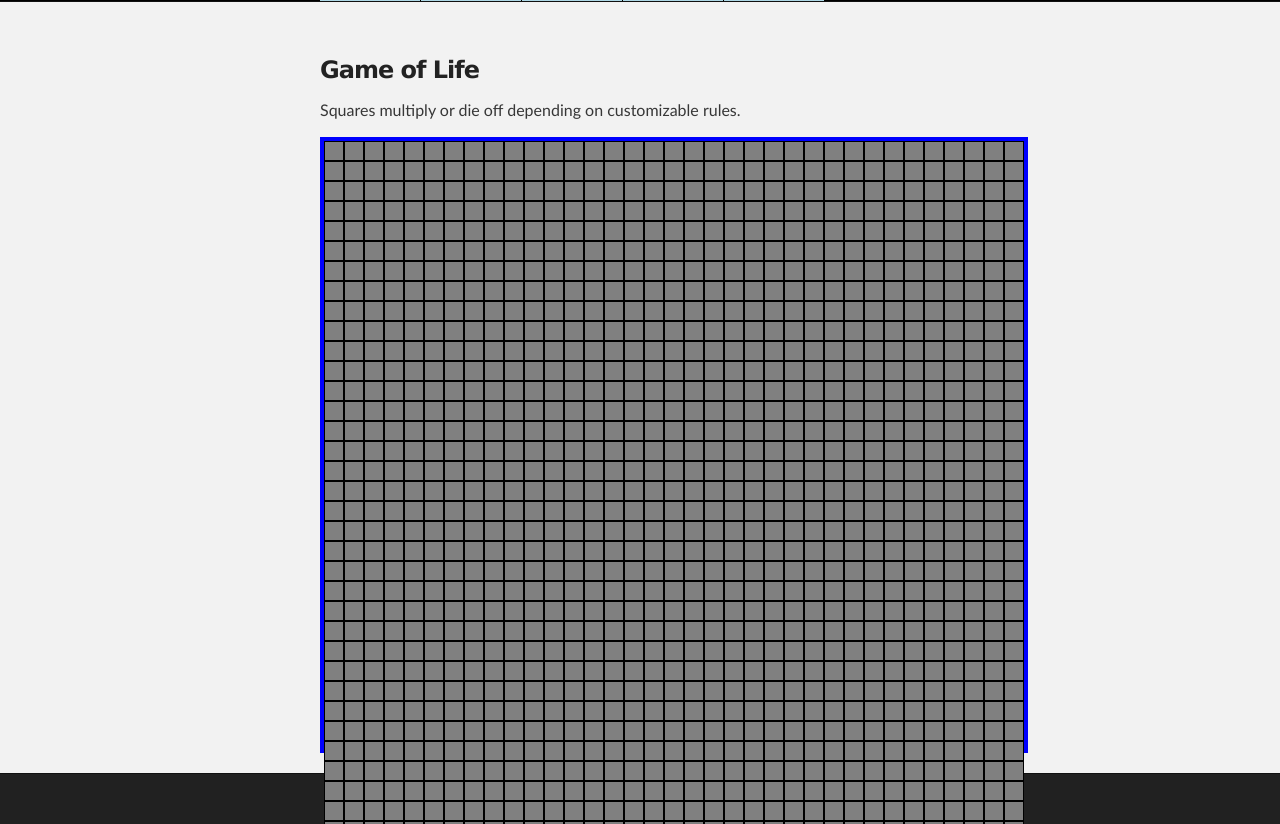
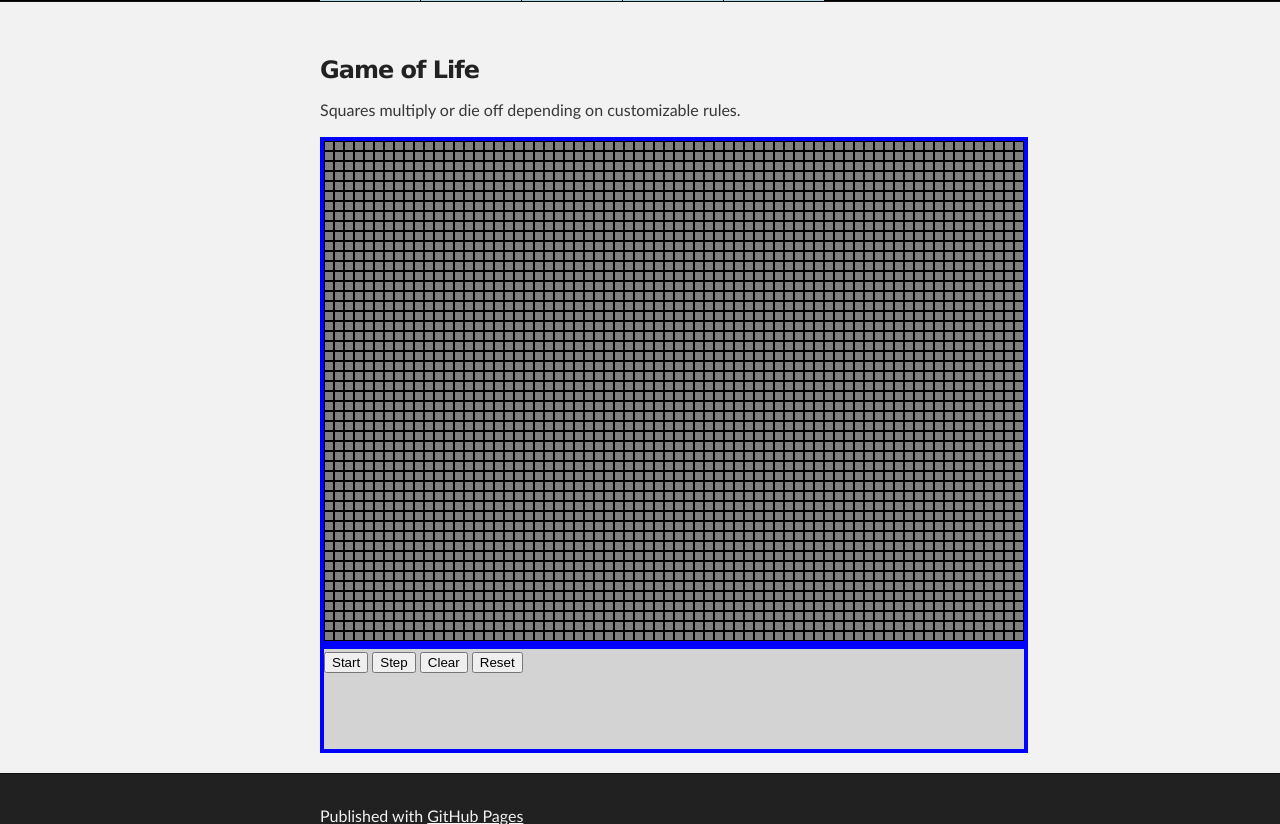
Before and after one commit to Zipx777/Zipx777.github.io, a PHP site: page /gameoflife.html in a window 1280 px wide. Shown: the part 238-1062 px from the top of the page. Run offline with PHP 8.4, Linux system fonts and the light colour scheme; some libraries are stand-ins or nearby versions.

Commit message:
reduced tilesize, removed alive border

```diff
--- a/stylesheets/gameoflife.css
+++ b/stylesheets/gameoflife.css
@@ -16,14 +16,14 @@
 }
 
 .tile {
-  width: 18px;
-  height: 18px;
+  width: 8px;
+  height: 8px;
   float: left;
 }
 
 .alive {
   background-color: yellow;
-  border: 1px solid black;
+  border: 1px solid yellow;
 }
 
 .dead {
```
